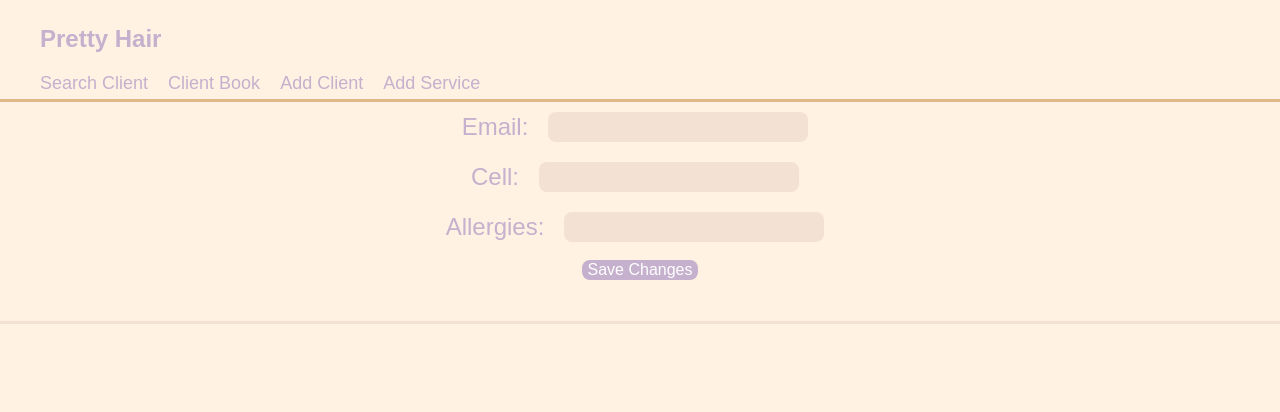
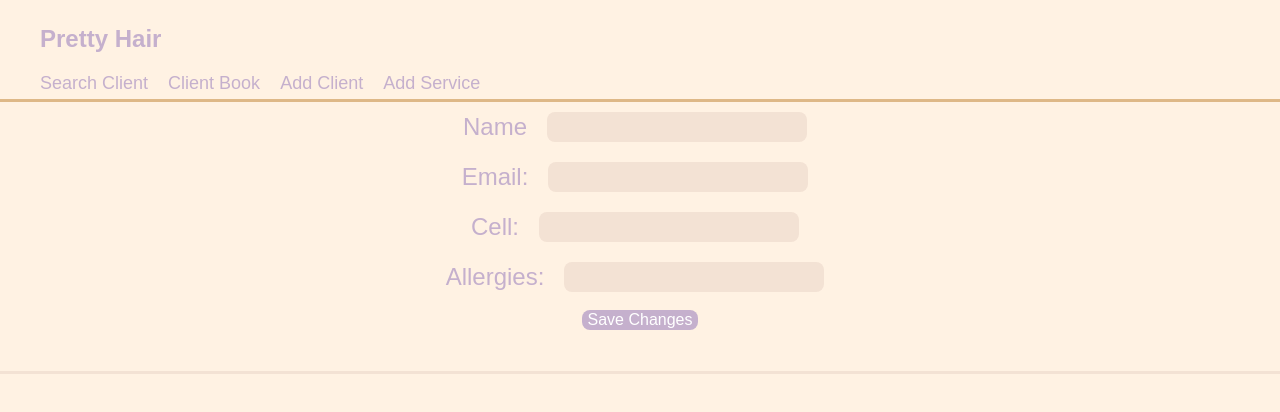
Before and after one commit to DannyNavi/DannyNavi.github.io, a React (Create React App) app in the folder pretty-hair/: page /editclient/1 in a window 1280 px wide. Shown: the top 412 px of the page. Built offline with nearby package versions, Linux system fonts and the light colour scheme; no server answers; a web font is replaced by a local one.

Commit message:
Can edit name

```diff
--- a/pretty-hair/src/components/client/EditClient.js
+++ b/pretty-hair/src/components/client/EditClient.js
@@ -13,7 +13,7 @@ function EditClient(){
         .then(res => res.json())
         .then(data => {
             // Populate only editable fields
-            ['email','cell','allergies','services']
+            ['name','email','cell','allergies','services']
             .forEach(field => setValue(field, data[field] || ''));
         })
         .catch(err => console.error(err));
@@ -33,6 +33,16 @@ function EditClient(){
     };
     return(
 <form className="clientform" onSubmit={handleSubmit(onSubmit)} autoComplete="off">
+    <div>
+        <label>Name</label>
+        <input
+          type="text"
+          autoComplete="off"
+          {...register('name', { required: 'Name is required' })}
+        />
+        {errors.name && <p>{errors.name.message}</p>}
+    </div>
+
     <div>
         <label>Email:</label>
         <input
```
